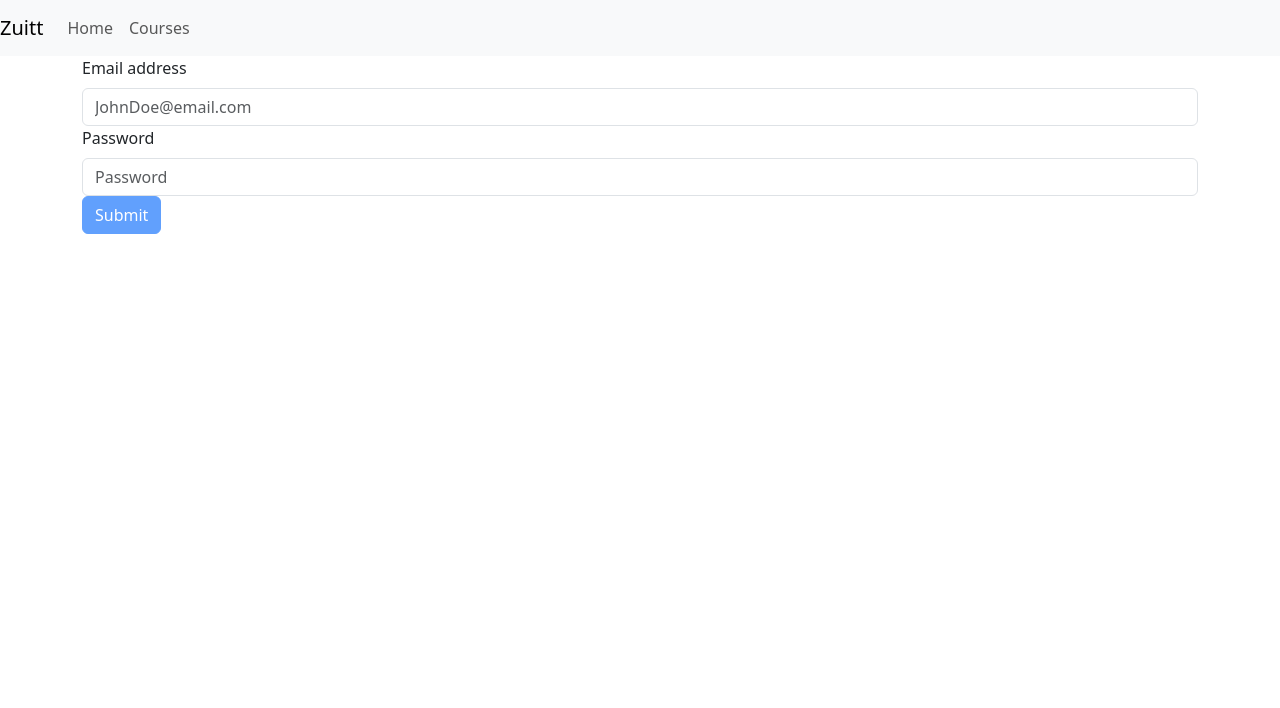
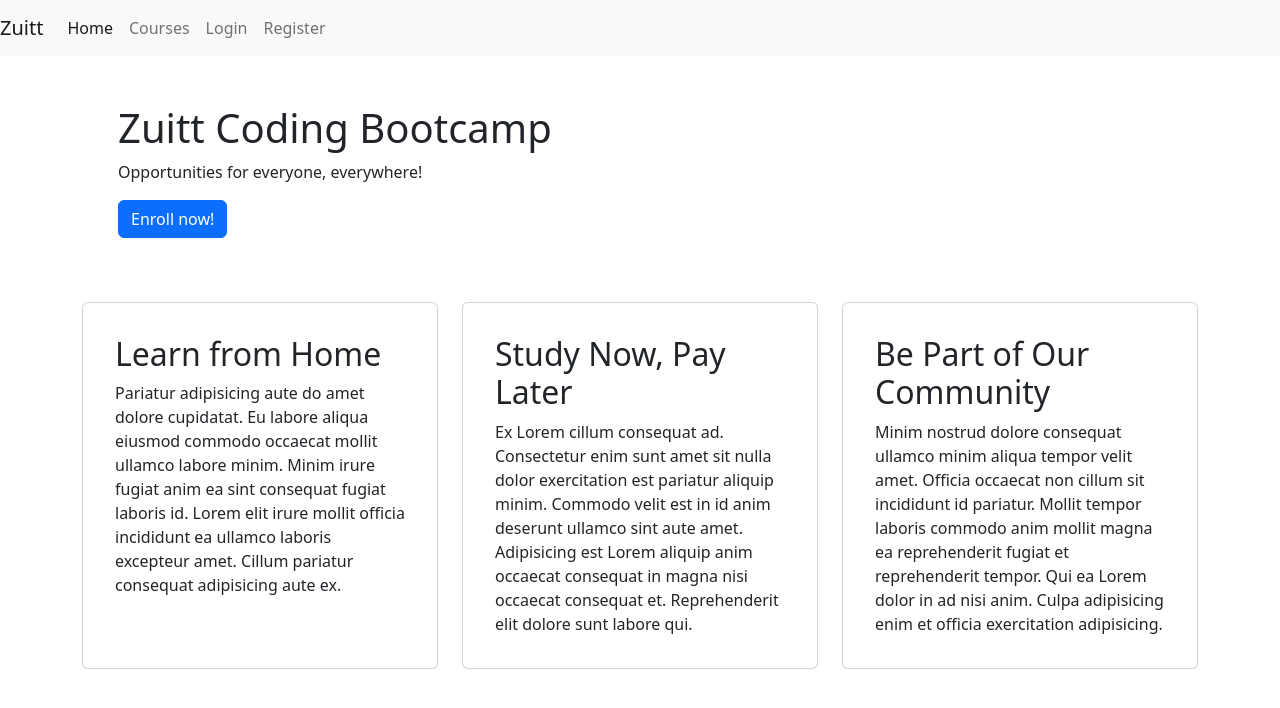
Before and after one commit to donavance08/FItStop-E-commerce, a React (Create React App) app: page / in a window 1280 px wide. Shown: the top 708 px of the page. Built offline with nearby package versions, Linux system fonts and the light colour scheme.

Commit message:
Finished s53 Activity

```diff
--- a/package.json
+++ b/package.json
@@ -6,8 +6,11 @@
     "@testing-library/jest-dom": "^5.16.5",
     "@testing-library/react": "^13.4.0",
     "@testing-library/user-event": "^13.5.0",
+    "bootstrap": "^5.2.2",
     "react": "^18.2.0",
+    "react-bootstrap": "^2.5.0",
     "react-dom": "^18.2.0",
+    "react-router-dom": "^6.4.2",
     "react-scripts": "5.0.1",
     "web-vitals": "^2.1.4"
   },
@@ -16,7 +19,6 @@
     "build": "react-scripts build",
     "test": "react-scripts test",
     "eject": "react-scripts eject"
-
   },
   "eslintConfig": {
     "extends": [
--- a/src/App.js
+++ b/src/App.js
@@ -1,22 +1,33 @@
 import './App.css';
 import AppNavbar from './components/AppNavbar'
-// import Home from './pages/Home'
-// import Courses from  './pages/Courses'
-// import Register from './pages/Register'
+import Home from './pages/Home'
+import Courses from  './pages/Courses'
+import Register from './pages/Register'
 import Login from './pages/Login'
+import Logout from './pages/Logout'
+import ErrorPage from './pages/ErrorPage'
 import { Container } from 'react-bootstrap'
+import {BrowserRouter as Router, Route, Routes} from 'react-router-dom'
 
 
 function App() { // function name should be the same as the fileName
   return (
     <>
-      <AppNavbar/>
-      <Container>
-{/*        <Home/>
-        <Courses/>
-        <Register/>*/}
-        <Login/>
-      </Container>
+      <Router>
+        <AppNavbar/>
+        <Container>
+         {/*Initializes that dynamic routing will be involved*/}
+          <Routes>
+            <Route path="/" element={<Home/>}/>
+            <Route path="/courses" element={<Courses/>}/>
+            <Route path="/login" element={<Login/>}/>
+            <Route path="/register" element={<Register/>}/>
+            <Route path="/logout" element={<Logout/>}/>
+            <Route path="*" element={<ErrorPage/>}/>
+          </Routes>
+        </Container>
+
+      </Router>
 
     </>
 
--- a/src/components/AppNavbar.js
+++ b/src/components/AppNavbar.js
@@ -1,15 +1,32 @@
 import Navbar from 'react-bootstrap/Navbar'
 import Nav from 'react-bootstrap/Nav'
+import { Link, NavLink } from 'react-router-dom'
+import {useState} from 'react'
+
+
+
 
 export default function AppNavbar(){
+
+	const [user, setUser] = useState(localStorage.getItem('email'))
+
 	return (
 		<Navbar bg="light" expand="lg">
-			<Navbar.Brand href="#home">Zuitt</Navbar.Brand>
+			<Navbar.Brand as={Link} to="/">Zuitt</Navbar.Brand>
 			<Navbar.Toggle aria-controls="basic-navbar-nav" />
 			<Navbar.Collapse id="basic-navbar-nav">
 				<Nav className="ml-auto">
-					<Nav.Link href="#home">Home</Nav.Link>
-					<Nav.Link href="#courses">Courses</Nav.Link>
+					<Nav.Link as={NavLink} to="/">Home</Nav.Link>
+					<Nav.Link as={NavLink} to="/courses">Courses</Nav.Link>
+					{ (user)?
+						<Nav.Link as={NavLink} to="/logout">Logout</Nav.Link>
+						:
+						<>
+							<Nav.Link as={NavLink} to="/login">Login</Nav.Link>
+							<Nav.Link as={NavLink} to="/register">Register</Nav.Link>
+						</>
+					}
+
 				</Nav>
 			</Navbar.Collapse>
 		</Navbar>
--- /dev/null
+++ b/src/pages/ErrorPage.js
@@ -0,0 +1,11 @@
+import { Link} from 'react-router-dom'
+
+export default function ErrorPage(){
+	return (
+		<>
+			<h1>Oops</h1>
+			<p>That page was not found :(</p>
+			<Link to="/">Go back to home</Link>
+		</>
+	)
+}
--- a/src/pages/Login.js
+++ b/src/pages/Login.js
@@ -1,26 +1,29 @@
 import {Form, Button} from 'react-bootstrap'
 import {useState, useEffect} from 'react'
+import {useNavigate} from 'react-router-dom'
+import AppNavbar from '../components/AppNavbar'
 
 export default function Login(){
 	const [email, setEmail] = useState('')
 	const [password, setPassword] = useState('')
+
+	/*Initialize useNavigate*/
+	const navigate = useNavigate()
+
+
 	const [isActive, setIsActive] = useState(false)
 
-	// // ** Testing purposes*
-	// // console.log(email);
-	// // console.log(password1);
-	// // console.log(password2);
 
-	function loginUser(event){
+	function authenticate(event){
 		event.preventDefault()
+		localStorage.setItem('email', email)
 
-		// Field cleaner
-		setEmail("")
-		setPassword("")
+		setEmail('')
+		setPassword('')
 
-		alert("You are logged in!")
+		navigate('/')
+	}
 
-	}
 
 	useEffect(() => {
 		if(email !=="" && password !==""){
@@ -31,7 +34,7 @@ export default function Login(){
 	}, [email, password])
 
 	return (
-		<Form onSubmit={event => loginUser(event)} >
+		<Form onSubmit={event => authenticate(event)} >
 			<Form.Group controlId="userEmail">
 				<Form.Label>Email address</Form.Label>
 				<Form.Control
--- /dev/null
+++ b/src/pages/Logout.js
@@ -0,0 +1,9 @@
+import { Navigate} from 'react-router-dom'
+
+export default function Logout(){
+	localStorage.clear()
+
+	return (
+		<Navigate to="/"/>
+	)
+}
--- a/src/pages/Register.js
+++ b/src/pages/Register.js
@@ -4,7 +4,6 @@ import {useEffect} from 'react'
 
 
 export default function Register(){
-
 	const [email, setEmail] = useState('')
 	const [password1, setPassword1] = useState('')
 	const [password2, setPassword2] = useState('')
```
Also changed, not shown: 1 other file (tests, documents, lock files or other folders).
